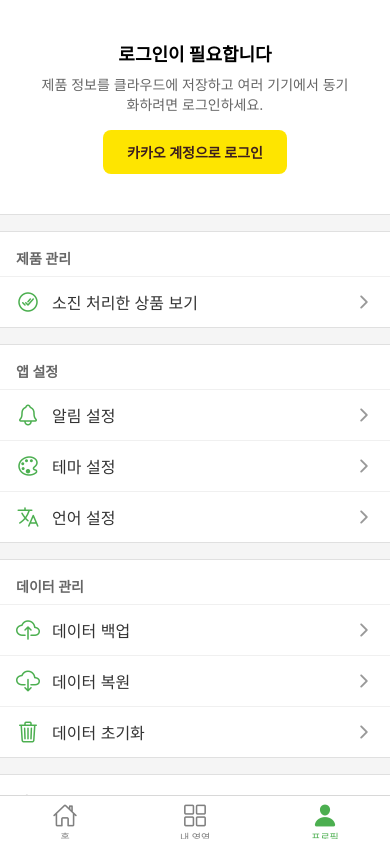
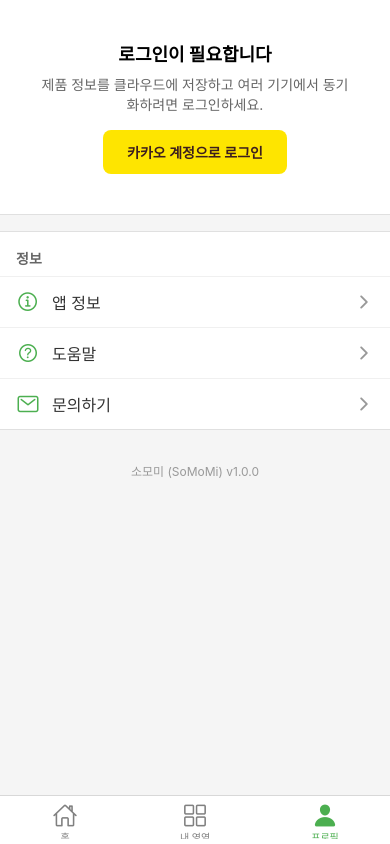
Before and after one commit to cwadven/somomi-app, a React Native app: screen /Profile in a window 390 px wide. Built offline with nearby package versions, Linux system fonts and the light colour scheme.

Commit message:
Feature Add

```diff
--- a/src/screens/ProfileScreen.js
+++ b/src/screens/ProfileScreen.js
@@ -93,6 +93,9 @@ const ProfileScreen = () => {
         )}
       </View>
 
+      {/* 로그인 한 경우에만 제품 관리와 앱 설정 표시 */}
+      {isLoggedIn && user && (
+        <>
           {/* 제품 관리 섹션 */}
           <View style={styles.settingsSection}>
             <Text style={styles.sectionTitle}>제품 관리</Text>
@@ -113,42 +116,11 @@ const ProfileScreen = () => {
               title="알림 설정"
               onPress={() => Alert.alert('알림', '알림 설정 기능은 아직 구현되지 않았습니다.')}
             />
+          </View>
+        </>
+      )}
 
-        <SettingItem
-          icon="color-palette-outline"
-          title="테마 설정"
-          onPress={() => Alert.alert('알림', '테마 설정 기능은 아직 구현되지 않았습니다.')}
-        />
-
-        <SettingItem
-          icon="language-outline"
-          title="언어 설정"
-          onPress={() => Alert.alert('알림', '언어 설정 기능은 아직 구현되지 않았습니다.')}
-        />
-      </View>
-
-      <View style={styles.settingsSection}>
-        <Text style={styles.sectionTitle}>데이터 관리</Text>
-
-        <SettingItem
-          icon="cloud-upload-outline"
-          title="데이터 백업"
-          onPress={() => Alert.alert('알림', '데이터 백업 기능은 아직 구현되지 않았습니다.')}
-        />
-
-        <SettingItem
-          icon="cloud-download-outline"
-          title="데이터 복원"
-          onPress={() => Alert.alert('알림', '데이터 복원 기능은 아직 구현되지 않았습니다.')}
-        />
-
-        <SettingItem
-          icon="trash-outline"
-          title="데이터 초기화"
-          onPress={() => Alert.alert('알림', '데이터 초기화 기능은 아직 구현되지 않았습니다.')}
-        />
-      </View>
-
+      {/* 정보 섹션은 항상 표시 */}
       <View style={styles.settingsSection}>
         <Text style={styles.sectionTitle}>정보</Text>
 
```
Lines whose indentation alone changed are shown as unchanged.
